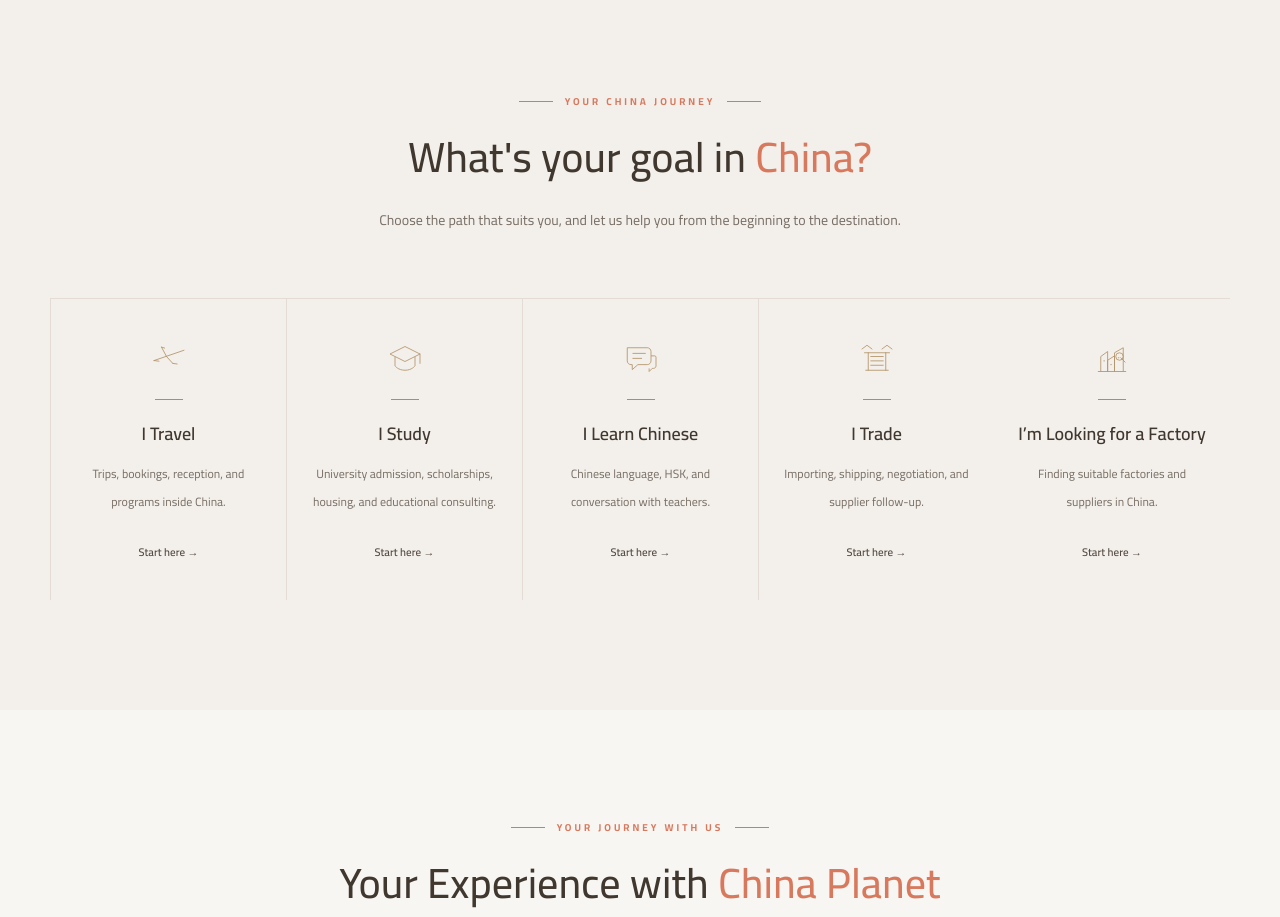
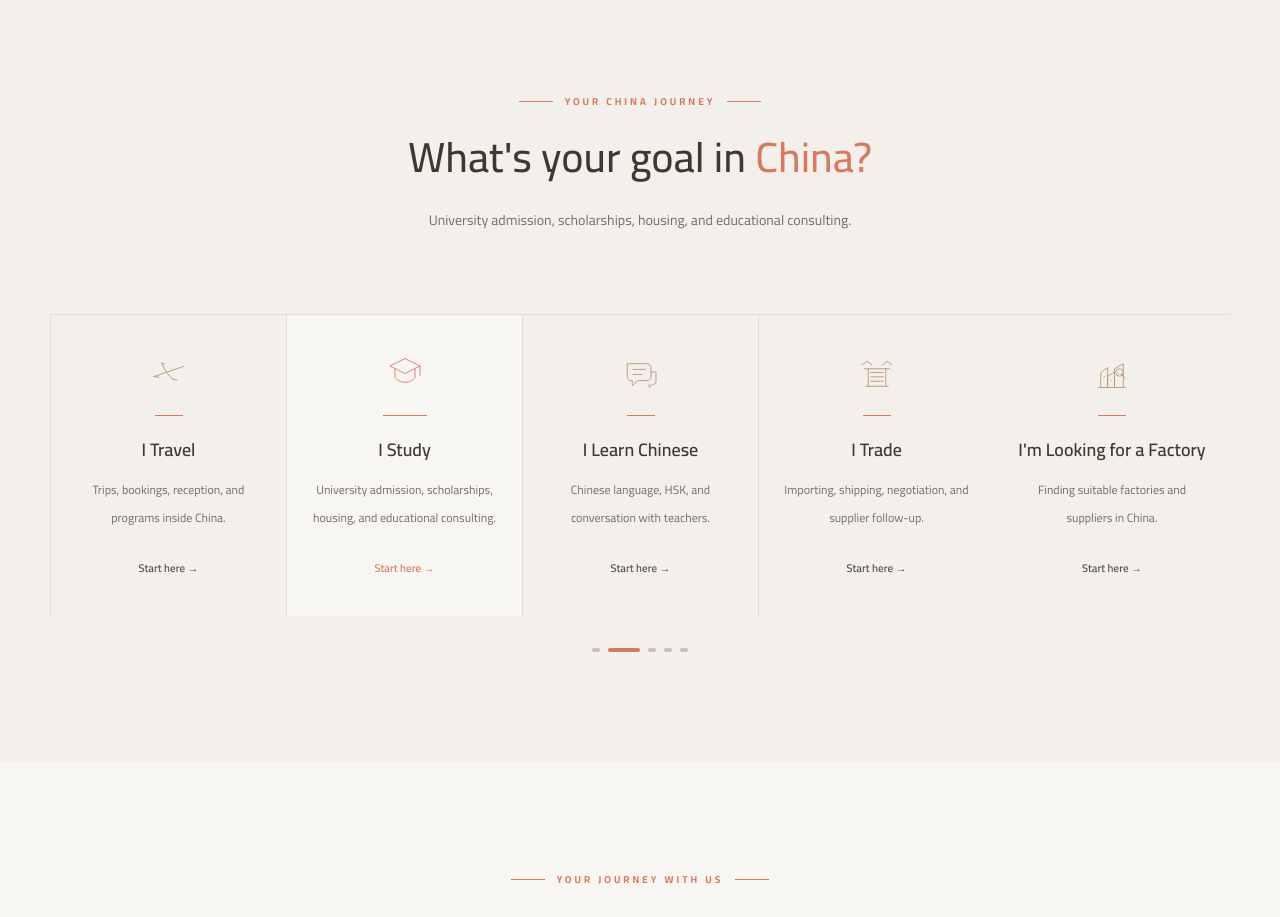
Before and after one commit to jimu1989/chinaplanet, a Next.js app: page /en in a window 1280 px wide. Shown: the part 5180-6097 px from the top of the page. Built offline with nearby package versions, Linux system fonts and the light colour scheme; no server answers.

Commit message:
Improve SEO and Google verification

```diff
--- a/app/components/Goals.tsx
+++ b/app/components/Goals.tsx
@@ -1,4 +1,7 @@
+"use client";
+
 import type { Language } from "../lib/i18n";
+import { useEffect, useState } from "react";
 
 const icons = [
   (
@@ -25,10 +28,7 @@
       stroke="currentColor"
       strokeWidth="1.4"
     >
-      <path
-        d="M8 24L32 12L56 24L32 36L8 24Z"
-        strokeLinejoin="round"
-      />
+      <path d="M8 24L32 12L56 24L32 36L8 24Z" strokeLinejoin="round" />
       <path
         d="M16 29V43C16 43 21 50 32 50C43 50 48 43 48 43V29"
         strokeLinecap="round"
@@ -70,16 +70,8 @@
       <path d="M22 28H42" strokeLinecap="round" />
       <path d="M22 35H42" strokeLinecap="round" />
       <path d="M22 42H42" strokeLinecap="round" />
-      <path
-        d="M8 16L16 10L24 16"
-        strokeLinecap="round"
-        strokeLinejoin="round"
-      />
-      <path
-        d="M40 16L48 10L56 16"
-        strokeLinecap="round"
-        strokeLinejoin="round"
-      />
+      <path d="M8 16L16 10L24 16" strokeLinecap="round" strokeLinejoin="round" />
+      <path d="M40 16L48 10L56 16" strokeLinecap="round" strokeLinejoin="round" />
     </svg>
   ),
   (
@@ -124,7 +116,6 @@
           : language === "zh"
             ? "旅行、预订、接待以及中国境内行程安排。"
             : "رحلات، حجوزات، استقبال وبرامج داخل الصين.",
-      icon: icons[0],
     },
     {
       title:
@@ -139,7 +130,6 @@
           : language === "zh"
             ? "大学录取、奖学金、住宿以及教育咨询。"
             : "قبول جامعي، منح، سكن واستشارات تعليمية.",
-      icon: icons[1],
     },
     {
       title:
@@ -154,7 +144,6 @@
           : language === "zh"
             ? "中文学习、HSK以及与教师进行中文会话。"
             : "لغة صينية، HSK ومحادثة مع مدرسين.",
-      icon: icons[2],
     },
     {
       title:
@@ -169,12 +158,11 @@
           : language === "zh"
             ? "进口、运输、谈判以及供应商跟进。"
             : "استيراد، شحن، تفاوض ومتابعة الموردين.",
-      icon: icons[3],
     },
     {
       title:
         language === "en"
-          ? "I’m Looking for a Factory"
+          ? "I'm Looking for a Factory"
           : language === "zh"
             ? "我要找工厂"
             : "أبحث عن مصنع",
@@ -184,9 +172,20 @@
           : language === "zh"
             ? "寻找合适的中国工厂和供应商。"
             : "العثور على مصانع وموردين مناسبين في الصين.",
-      icon: icons[4],
     },
   ];
+
+  const [activeIndex, setActiveIndex] = useState(0);
+
+  useEffect(() => {
+    const timer = window.setInterval(() => {
+      setActiveIndex((current) => (current + 1) % goals.length);
+    }, 4500);
+
+    return () => window.clearInterval(timer);
+  }, [goals.length]);
+
+  const activeGoal = goals[activeIndex];
 
   return (
     <section
@@ -198,7 +197,6 @@
         <div className="mx-auto max-w-2xl text-center">
           <div className="flex items-center justify-center gap-3">
             <span className="cp-line" />
-
             <span className="cp-label">
               {language === "en"
                 ? "YOUR CHINA JOURNEY"
@@ -206,11 +204,12 @@
                   ? "您的中国之旅"
                   : "رحلتك إلى الصين"}
             </span>
-
             <span className="cp-line" />
           </div>
 
-          <h2 className="mt-5 text-3xl font-medium leading-[1.35] text-[#40372f] sm:text-4xl lg:text-[42px]">
+          <div className="relative mt-5 min-h-[145px]">
+            <div key={activeIndex} className="animate-fade-in">
+              <h2 className="text-3xl font-medium leading-[1.35] text-[#40372f] sm:text-4xl lg:text-[42px]">
                 {language === "en"
                   ? "What's your goal in"
                   : language === "zh"
@@ -227,26 +226,40 @@
               </h2>
 
               <p className="mx-auto mt-5 max-w-xl text-sm leading-7 text-[#786e65]">
-            {language === "en"
-              ? "Choose the path that suits you, and let us help you from the beginning to the destination."
-              : language === "zh"
-                ? "选择适合您的方向，让我们从开始到抵达一路为您提供帮助。"
-                : "اختر المسار المناسب لك، ودعنا نساعدك من البداية حتى الوصول."}
+                {activeGoal.text}
               </p>
             </div>
-
-        <div className="mt-16 grid border-t border-[#e4dcd4] sm:grid-cols-2 lg:grid-cols-5">
-          {goals.map((goal) => (
-            <a
-              key={goal.title}
-              href="#contact"
-              className="group border-b border-[#e4dcd4] px-6 py-10 text-center transition-colors duration-300 hover:bg-white/40 lg:border-b-0 lg:border-l lg:last:border-l-0"
-            >
-              <div className="mx-auto flex h-10 w-10 items-center justify-center text-[#b5966c] transition-all duration-300 group-hover:-translate-y-1 group-hover:text-[#d8795e]">
-                {goal.icon}
+          </div>
         </div>
 
-              <div className="mx-auto mt-5 h-px w-7 bg-[#d8795e] transition-all duration-300 group-hover:w-11" />
+        <div className="mt-10 grid border-t border-[#e4dcd4] sm:grid-cols-2 lg:grid-cols-5">
+          {goals.map((goal, index) => {
+            const active = index === activeIndex;
+
+            return (
+              <button
+                key={goal.title}
+                type="button"
+                onClick={() => setActiveIndex(index)}
+                className={`group border-b border-[#e4dcd4] px-6 py-10 text-center transition-all duration-500 lg:border-b-0 lg:border-l lg:last:border-l-0 ${
+                  active ? "bg-white/40" : ""
+                }`}
+              >
+                <div
+                  className={`mx-auto flex h-10 w-10 items-center justify-center transition-all duration-500 ${
+                    active
+                      ? "-translate-y-1 text-[#d8795e]"
+                      : "text-[#b5966c] group-hover:-translate-y-1 group-hover:text-[#d8795e]"
+                  }`}
+                >
+                  {icons[index]}
+                </div>
+
+                <div
+                  className={`mx-auto mt-5 h-px bg-[#d8795e] transition-all duration-500 ${
+                    active ? "w-11" : "w-7 group-hover:w-11"
+                  }`}
+                />
 
                 <h3 className="mt-5 text-lg font-semibold text-[#40372f]">
                   {goal.title}
@@ -256,14 +269,37 @@
                   {goal.text}
                 </p>
 
-              <div className="mt-7 text-[11px] font-semibold text-[#554b43] transition-colors duration-300 group-hover:text-[#d8795e]">
+                <div
+                  className={`mt-7 text-[11px] font-semibold transition-colors duration-300 ${
+                    active
+                      ? "text-[#d8795e]"
+                      : "text-[#554b43] group-hover:text-[#d8795e]"
+                  }`}
+                >
                   {language === "en"
                     ? "Start here →"
                     : language === "zh"
                       ? "从这里开始 →"
                       : "ابدأ من هنا ←"}
                 </div>
-            </a>
+              </button>
+            );
+          })}
+        </div>
+
+        <div className="mt-8 flex justify-center gap-2">
+          {goals.map((goal, index) => (
+            <button
+              key={goal.title}
+              type="button"
+              aria-label={goal.title}
+              onClick={() => setActiveIndex(index)}
+              className={`h-1 rounded-full transition-all duration-500 ${
+                index === activeIndex
+                  ? "w-8 bg-[#d8795e]"
+                  : "w-2 bg-[#cdbfb4]"
+              }`}
+            />
           ))}
         </div>
       </div>
--- a/app/globals.css
+++ b/app/globals.css
@@ -105,3 +105,18 @@
     padding-block: 75px;
   }
 }
+@keyframes cp-fade-in {
+  from {
+    opacity: 0;
+    transform: translateY(8px);
+  }
+
+  to {
+    opacity: 1;
+    transform: translateY(0);
+  }
+}
+
+.animate-fade-in {
+  animation: cp-fade-in 650ms ease-out both;
+}
--- a/app/layout.tsx
+++ b/app/layout.tsx
@@ -10,17 +10,22 @@
   weight: ["400", "500", "600", "700", "800"],
 });
 
+const siteUrl =
+  process.env.NEXT_PUBLIC_SITE_URL || "http://localhost:3000";
+
 export const metadata: Metadata = {
-  metadataBase: new URL(
-    process.env.NEXT_PUBLIC_SITE_URL || "http://localhost:3000"
-  ),
+  verification: {
+    google: "GsP5vqFrX_AijENiXUZvUjllC3-fapG6cXx5qUwnDgA",
+  },
+  metadataBase: new URL(siteUrl),
 
   title: {
-    default: `${siteConfig.name} | ${siteConfig.nameEn}`,
-    template: `%s | ${siteConfig.nameEn}`,
+    default: "كوكب الصين | China Planet",
+    template: "%s | China Planet",
   },
 
-  description: siteConfig.description,
+  description:
+    "كوكب الصين | China Planet — شريكك في السفر إلى الصين، الدراسة، التجارة، الاستيراد، التوريد، والمصانع الصينية.",
 
   keywords: [
     "كوكب الصين",
@@ -30,30 +35,36 @@
     "الدراسة في الصين",
     "التجارة مع الصين",
     "الاستيراد من الصين",
+    "التصدير من الصين",
     "مصانع الصين",
+    "المصانع الصينية",
+    "التوريد من الصين",
+    "موردين من الصين",
+    "شركات الصين",
   ],
 
-  authors: [
-    {
-      name: siteConfig.nameEn,
-    },
-  ],
-
+  authors: [{ name: siteConfig.nameEn }],
   creator: siteConfig.nameEn,
 
   alternates: {
     canonical: "/",
     languages: {
-      "ar-SA": "/",
+      "ar-SA": "/ar",
+      "en": "/en",
+      "zh-CN": "/zh",
+      "x-default": "/ar",
     },
   },
 
   openGraph: {
     type: "website",
     locale: "ar_SA",
-    siteName: siteConfig.nameEn,
-    title: `${siteConfig.name} | ${siteConfig.nameEn}`,
-    description: siteConfig.description,
+    alternateLocale: ["en_US", "zh_CN"],
+    siteName: "China Planet",
+    title: "كوكب الصين | China Planet",
+    description:
+      "شريكك في السفر والدراسة والتجارة والاستيراد والتوريد من الصين.",
+    url: "/ar",
     images: [
       {
         url: "/brand/china-planet-logo.svg",
@@ -64,8 +75,9 @@
 
   twitter: {
     card: "summary_large_image",
-    title: `${siteConfig.name} | ${siteConfig.nameEn}`,
-    description: siteConfig.description,
+    title: "كوكب الصين | China Planet",
+    description:
+      "شريكك في السفر والدراسة والتجارة والاستيراد والتوريد من الصين.",
   },
 
   icons: {
@@ -75,6 +87,10 @@
   robots: {
     index: true,
     follow: true,
+    googleBot: {
+      index: true,
+      follow: true,
+    },
   },
 };
 
--- a/app/lib/i18n.ts
+++ b/app/lib/i18n.ts
@@ -38,6 +38,9 @@
       title: "شريكك الموثوق في الصين",
       description:
         "خدمات واضحة ومدروسة تساعد الأفراد والشركات على الوصول إلى الصين بثقة.",
+
+      logoAlt: "شعار كوكب الصين",
+
       more: "تعرف أكثر",
       explore: "استكشف خدماتنا",
 
@@ -108,7 +111,8 @@
       lastUpdate: "آخر تحديث",
     },
 
-    auth: {
+    auth: {loginBrandDescription:
+  "سجّل دخولك للوصول إلى حسابك وتجربتك الخاصة مع China Planet.",
       backHome: "← العودة إلى الرئيسية",
       welcomeBack: "مرحبًا بعودتك",
       toChinaPlanet: "إلى كوكب الصين",
@@ -215,6 +219,9 @@
       title: "Your Trusted Partner in China",
       description:
         "Clear and carefully designed services that help individuals and businesses access China with confidence.",
+
+      logoAlt: "China Planet logo",
+
       more: "Learn More",
       explore: "Explore Our Services",
 
@@ -285,7 +292,8 @@
       lastUpdate: "Last updated",
     },
 
-    auth: {
+    auth: {loginBrandDescription:
+  "Sign in to access your account and your personalized China Planet experience.",
       backHome: "← Back to home",
       welcomeBack: "Welcome back",
       toChinaPlanet: "to China Planet",
@@ -393,6 +401,9 @@
       title: "您值得信赖的中国伙伴",
       description:
         "清晰、专业的服务，帮助个人和企业更加自信地进入中国市场。",
+
+      logoAlt: "中国星球标志",
+
       more: "了解更多",
       explore: "探索我们的服务",
 
@@ -463,7 +474,8 @@
       lastUpdate: "最后更新",
     },
 
-    auth: {
+    auth: {loginBrandDescription:
+  "登录您的账户，享受专属的中国星球体验。",
       backHome: "← 返回首页",
       welcomeBack: "欢迎回来",
       toChinaPlanet: "来到中国星球",
```
Also changed, not shown: app/components/Services.tsx (+15 -3 lines), app/login/page.tsx (+7 -4 lines), app/robots.ts (added, +15 -0 lines), app/sitemap.ts (added, +22 -0 lines). Lines whose indentation alone changed are shown as unchanged.
